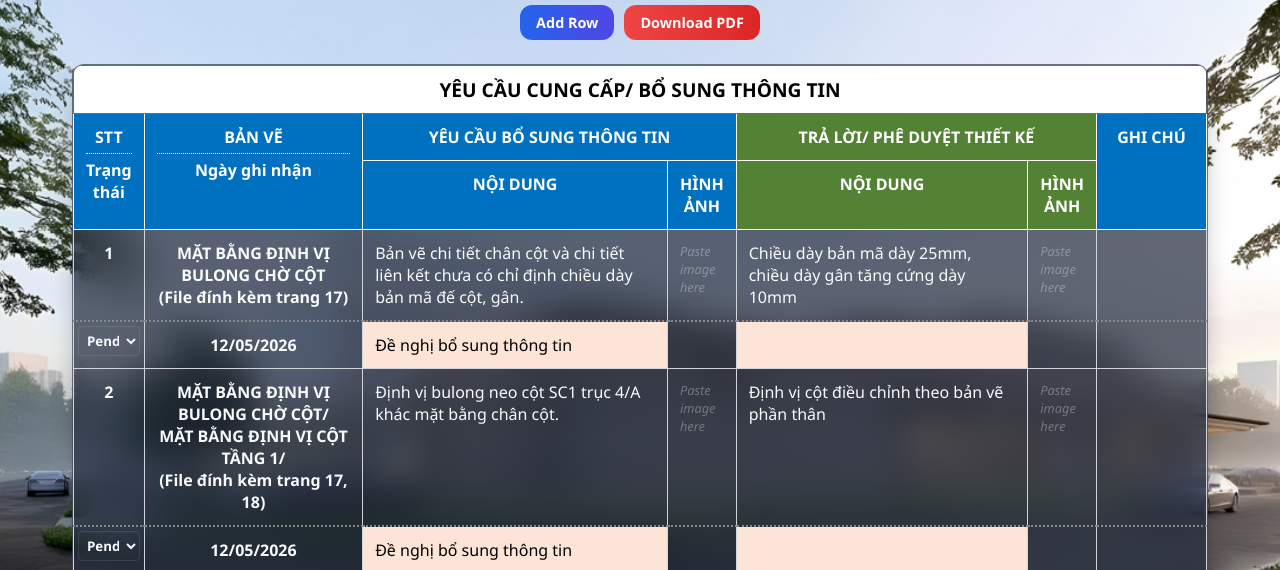
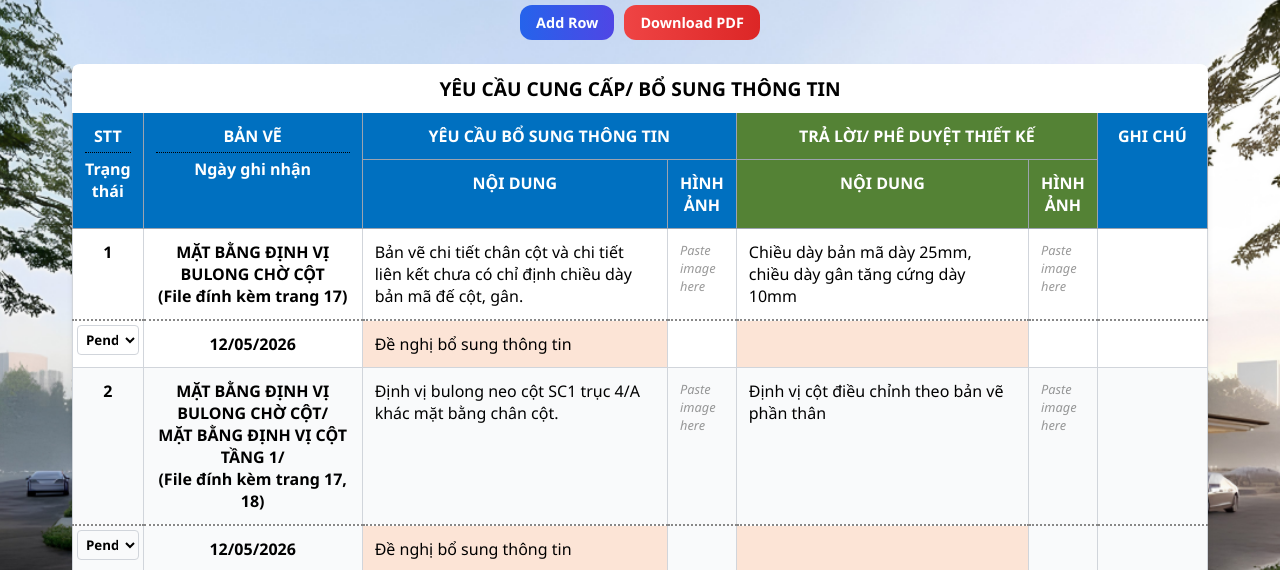
Before and after one commit to javisdinh0/navyhanoi.rfi, a plain HTML site: page index.html in a window 1280 px wide. Both pictures are taken after typing "name@example.com" into the empty fields and a click on the button "Sign In". Shown: the part 168-738 px from the top of the page. Drawn offline with Linux system fonts and the light colour scheme; a web font is replaced by a local one.

Commit message:
style: change table to light theme for better PDF export

```diff
--- a/style.css
+++ b/style.css
@@ -197,19 +197,18 @@ main.table-container {
 }
 
 .excel-table-wrapper {
-  background: var(--surface-color);
-  backdrop-filter: blur(16px);
-  -webkit-backdrop-filter: blur(16px);
-  border: 1px solid var(--surface-border);
-  border-radius: 12px;
+  background: white;
+  border-radius: 8px;
+  box-shadow: 0 4px 6px -1px rgba(0, 0, 0, 0.1), 0 2px 4px -1px rgba(0, 0, 0, 0.06);
   overflow-x: auto;
-  box-shadow: 0 20px 25px -5px rgba(0, 0, 0, 0.3);
+  flex: 1;
+  color: black;
 }
 
 table {
   width: 100%;
   border-collapse: collapse;
-  color: var(--text-primary);
+  color: black;
   text-align: left;
 }
 
@@ -221,25 +220,28 @@ th, td {
 
 th {
   font-weight: bold;
-  color: white;
+  color: black;
   position: sticky;
   top: 0;
   z-index: 5;
   text-align: center;
-  border: 1px solid white;
+  border: 1px solid #9ca3af;
+  background-color: #f3f4f6;
 }
 
 .bg-blue {
   background-color: #0070C0 !important;
+  color: white;
 }
 
 .bg-green {
   background-color: #548235 !important;
+  color: white;
 }
 
 .header-hr {
   border: none;
-  border-top: 1px dotted white;
+  border-top: 1px dotted black;
   margin: 5px 0;
 }
 
@@ -252,28 +254,33 @@ th {
   color: black;
 }
 
+tbody tr {
+  background-color: white;
+}
+
 tbody tr:nth-child(4n-1), tbody tr:nth-child(4n) {
-  background-color: rgba(255, 255, 255, 0.02);
+  background-color: #f9fafb;
 }
 
 tbody tr:hover {
-  background-color: rgba(56, 189, 248, 0.05);
+  background-color: #f1f5f9;
 }
 
 .editable-cell {
+  position: relative;
   cursor: text;
   transition: background-color 0.2s;
   min-height: 24px;
 }
 
 .editable-cell:hover {
-  background-color: rgba(255, 255, 255, 0.1);
+  background-color: rgba(0, 0, 0, 0.03);
 }
 
 .editable-cell[contenteditable="true"]:focus, .image-cell:focus {
   outline: 2px solid var(--accent);
-  background-color: rgba(15, 23, 42, 0.9);
-  color: white;
+  background-color: #fffbeb;
+  color: black;
 }
 
 /* Tooltip for editor note (hover) */
@@ -298,8 +305,8 @@ tbody tr:hover {
 
 select.status-select {
   background: transparent;
-  color: inherit;
-  border: 1px solid var(--surface-border);
+  color: black;
+  border: 1px solid #d1d5db;
   padding: 4px;
   border-radius: 4px;
   font-family: inherit;
@@ -308,8 +315,8 @@ select.status-select {
   width: 100%;
 }
 select.status-select option {
-  background: #1e293b;
-  color: white;
+  background: white;
+  color: black;
 }
 
 .image-cell {
@@ -318,11 +325,11 @@ select.status-select option {
   transition: background-color 0.2s;
 }
 .image-cell:hover {
-  background-color: rgba(255, 255, 255, 0.1);
+  background-color: rgba(0, 0, 0, 0.05);
 }
 .image-cell:empty::before {
   content: "Paste image here";
-  color: rgba(255,255,255,0.3);
+  color: rgba(0,0,0,0.4);
   font-size: 0.8rem;
   font-style: italic;
   display: flex;
```
